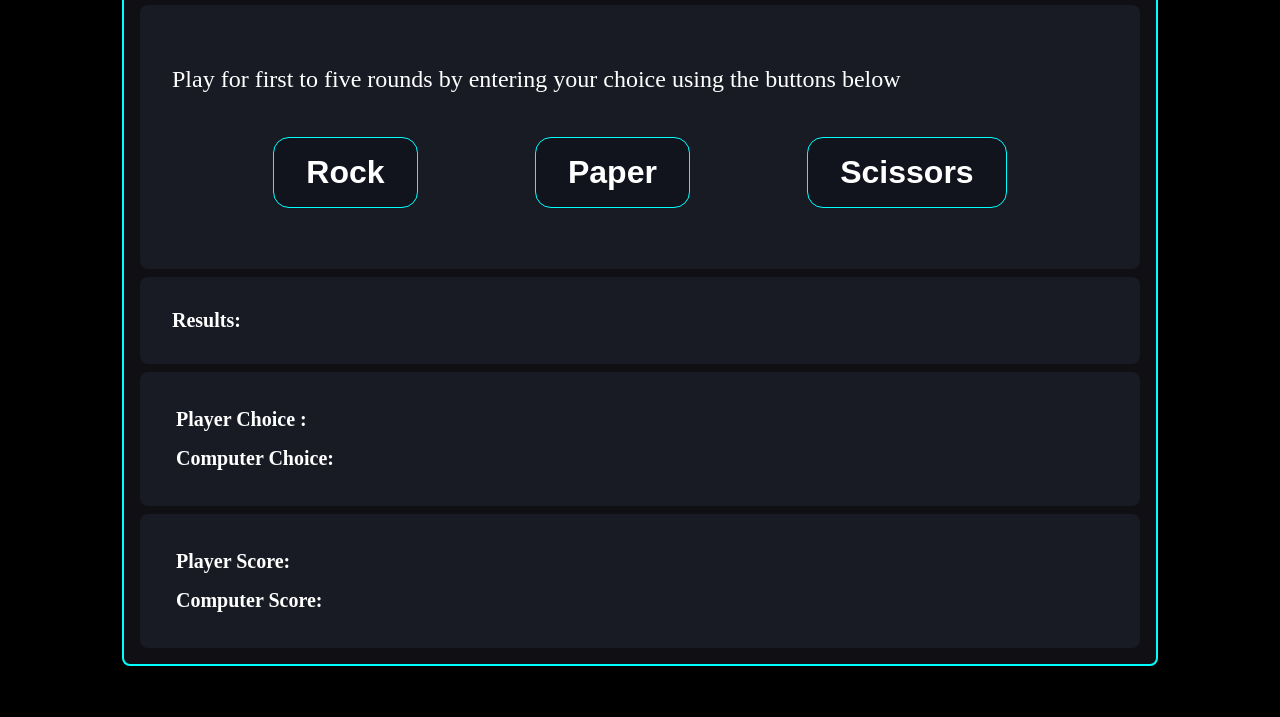
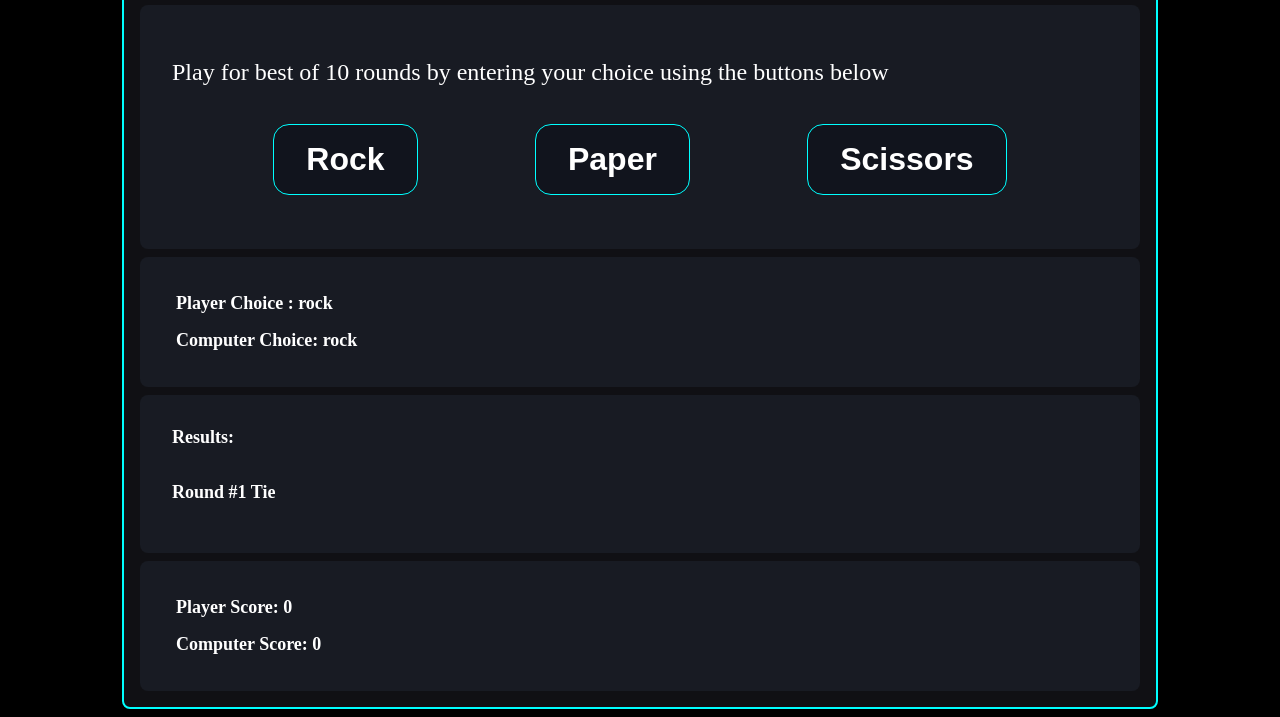
Before and after one commit to devashishchakraborty/rock-paper-scissors, a plain HTML site: page index.html in a window 1280 px wide. Both pictures are taken after a click on the button "Rock". Shown: the part 140-857 px from the top of the page. Before the commit the page ends 814 px from the top, so only its background shows below. Drawn offline with Linux system fonts and the light colour scheme.

Commit message:
modifiying DOM objects in the event listener function itself

```diff
--- a/index.html
+++ b/index.html
@@ -13,19 +13,19 @@
     <div class="container">
         <div class="title">Welcome to Rock Paper Scissors</div>
         <div class="play-field">
-            <div class="description">Play for first to five rounds by entering your choice using the buttons below</div>
+            <div class="description">Play for best of 10 rounds by entering your choice using the buttons below</div>
             <div class="player-buttons">
                 <button id="rock">Rock</button>
                 <button id="paper">Paper</button>
                 <button id="scissors">Scissors</button>
             </div>
         </div>
-        <div class="results">
-            Results:
-        </div>
         <div class="choices">
             <div id="player-choice">Player Choice : </div>
             <div id="computer-choice">Computer Choice: </div>
+        </div>
+        <div class="results">
+            Results:
         </div>
         <div class="scores">
             <div id="player-score">Player Score:</div>
--- a/script.js
+++ b/script.js
@@ -29,13 +29,54 @@ function playRound(playerInput, computerInput) {
     }
 }
 
-function game() {
+function mainGame() {
+    const playerScoreDiv = document.querySelector('#player-score');
+    const computerScoreDiv = document.querySelector('#computer-score');
+
+    const playerChoice = document.querySelector('#player-choice');
+    const computerChoice = document.querySelector('#computer-choice');
+
+    const results = document.querySelector('.results');
+
+    const round = document.createElement('p');
+    let roundNo = 1;
+
     const buttons = document.querySelectorAll('button');
     buttons.forEach(function (button) {
         button.addEventListener('click', function () {
-            console.log(`${playRound(button.id, getComputerChoice())}`);
-            console.log(`Player Score: ${playerScore}`);
-            console.log(`Computer Score: ${computerScore}`);
-        })
+            if (roundNo <= 10) {
+                computerInput = getComputerChoice();
+                round.textContent = `Round #${roundNo} ${playRound(button.id, computerInput)}`;
+                results.appendChild(round);
+                roundNo += 1;
+
+                playerChoice.textContent = `Player Choice : ${button.id}`;
+                computerChoice.textContent = `Computer Choice: ${computerInput}`;
+
+                playerScoreDiv.textContent = `Player Score: ${playerScore}`;
+                computerScoreDiv.textContent = `Computer Score: ${computerScore}`;
+
+            } else {
+                if (playerScore > computerScore) {
+                    round.textContent = 'Game Over, You Win!';
+                } else if (computerScore > playerScore) {
+                    round.textContent = 'Game Over, You Lose!';
+                } else {
+                    round.textContent = 'Game Tied.'
+                }
+            }
+        });
     });
 }
+
+function endGame() {
+    const container = document.querySelector('.container');
+    const playAgain = document.createElement('button');
+    playAgain.textContent = "Play Again";
+    container.appendChild(playAgain);
+}
+
+let playerScore = 0;
+let computerScore = 0;
+
+mainGame();
--- a/style.css
+++ b/style.css
@@ -14,7 +14,7 @@ body{
     display: flex;
     flex-direction: column;
     color: white;
-    font-size: 20px;
+    font-size: 18px;
     font-weight: bold;
 }
 
@@ -47,8 +47,8 @@ body{
 }
 
 .play-field{
-    min-height: 200px;
-    max-height: 400px;
+    min-height: 180px;
+    max-height: 360px;
     padding: 32px;
     flex-direction: column;
     justify-content: space-evenly;
@@ -67,7 +67,7 @@ body{
     justify-content: space-evenly;
     align-items: flex-start;
     font-weight: bolder;
-    font-size: 20px;
+    font-size: 18px;
     padding: 36px;
 }
 
```
